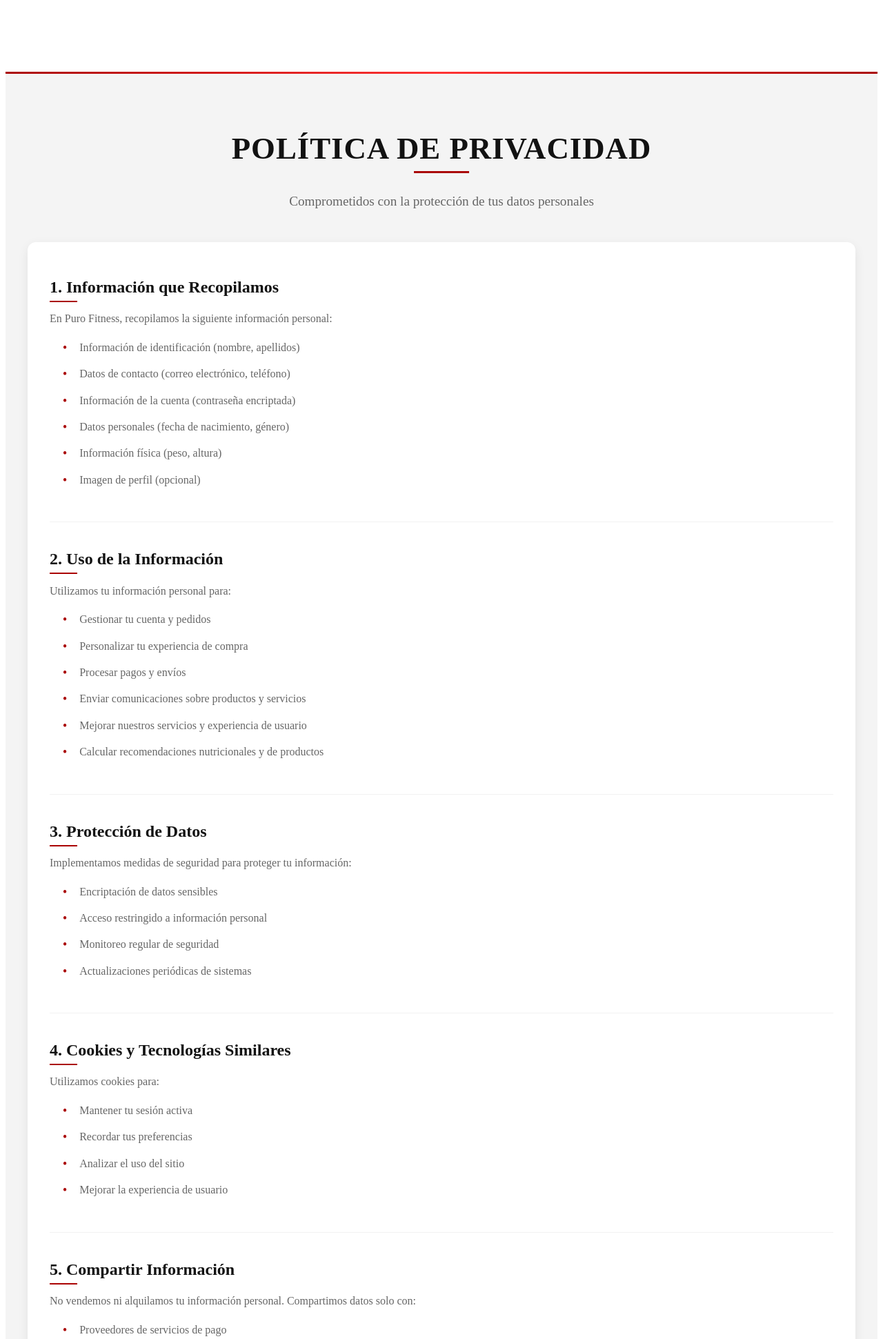
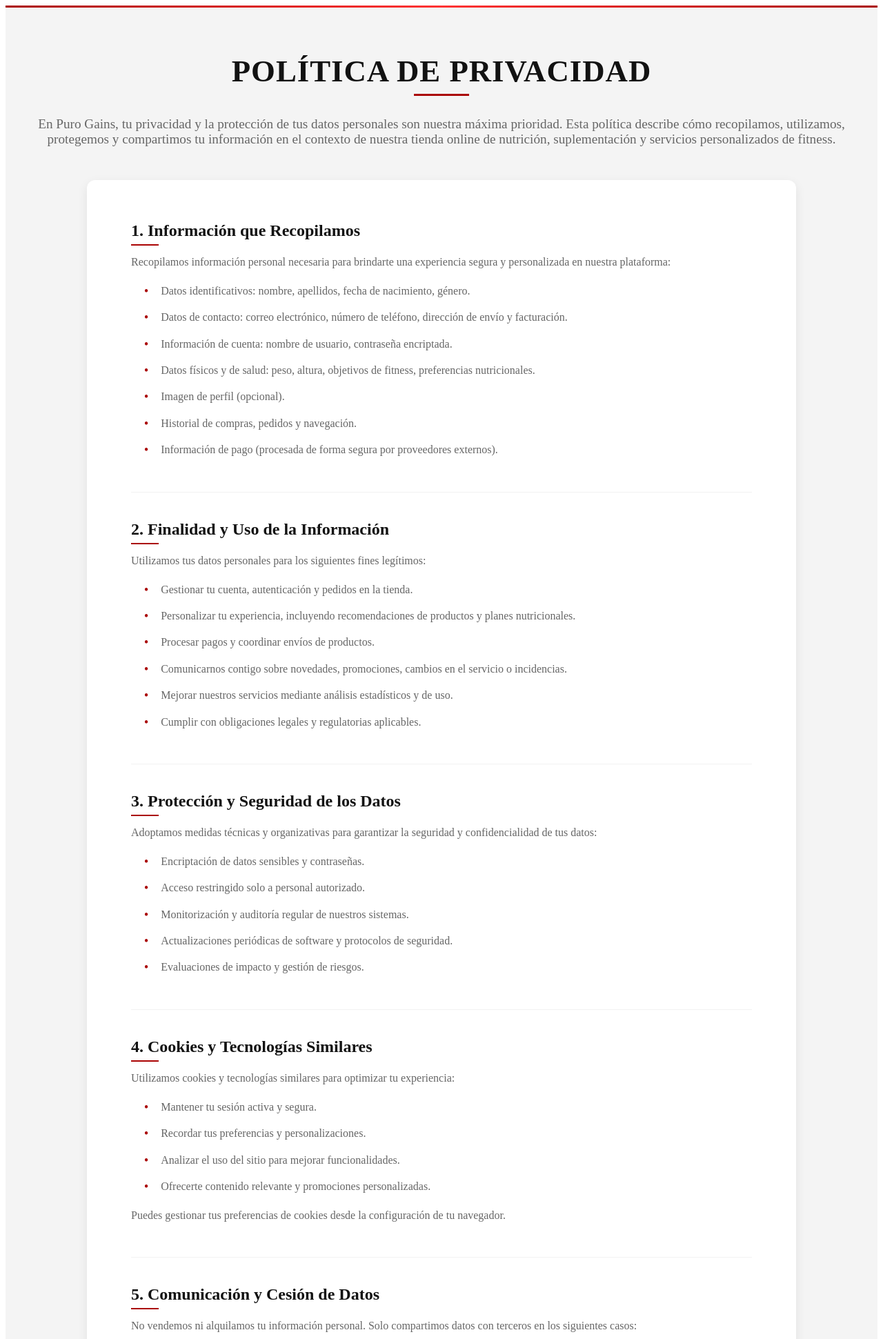
Before and after one commit to diegocardonahernandez/TFG, a PHP site: page /paymentConfirmation/privacy.php in a window 1280 px wide. Shown: the top 1941 px of the page at 69% size. Run offline with PHP 8.4, Linux system fonts and the light colour scheme.

Commit message:
New privacy politics

```diff
--- a/View/privacy.php
+++ b/View/privacy.php
@@ -4,7 +4,10 @@
         <div class="privacy-header">
             <div class="privacy-title-container">
                 <h1 class="privacy-title">Política de Privacidad</h1>
-                <p class="privacy-subtitle">Comprometidos con la protección de tus datos personales</p>
+                <p class="privacy-subtitle">En Puro Gains, tu privacidad y la protección de tus datos personales son
+                    nuestra máxima prioridad. Esta política describe cómo recopilamos, utilizamos, protegemos y
+                    compartimos tu información en el contexto de nuestra tienda online de nutrición, suplementación y
+                    servicios personalizados de fitness.</p>
             </div>
         </div>
 
@@ -13,42 +16,50 @@
                 <div class="privacy-section-block">
                     <h2 class="privacy-section-title">1. Información que Recopilamos</h2>
                     <div class="privacy-section-content">
-                        <p>En Puro Fitness, recopilamos la siguiente información personal:</p>
+                        <p>Recopilamos información personal necesaria para brindarte una experiencia segura y
+                            personalizada en nuestra plataforma:</p>
                         <ul class="privacy-list">
-                            <li>Información de identificación (nombre, apellidos)</li>
-                            <li>Datos de contacto (correo electrónico, teléfono)</li>
-                            <li>Información de la cuenta (contraseña encriptada)</li>
-                            <li>Datos personales (fecha de nacimiento, género)</li>
-                            <li>Información física (peso, altura)</li>
-                            <li>Imagen de perfil (opcional)</li>
+                            <li>Datos identificativos: nombre, apellidos, fecha de nacimiento, género.</li>
+                            <li>Datos de contacto: correo electrónico, número de teléfono, dirección de envío y
+                                facturación.</li>
+                            <li>Información de cuenta: nombre de usuario, contraseña encriptada.</li>
+                            <li>Datos físicos y de salud: peso, altura, objetivos de fitness, preferencias
+                                nutricionales.</li>
+                            <li>Imagen de perfil (opcional).</li>
+                            <li>Historial de compras, pedidos y navegación.</li>
+                            <li>Información de pago (procesada de forma segura por proveedores externos).</li>
                         </ul>
                     </div>
                 </div>
 
                 <div class="privacy-section-block">
-                    <h2 class="privacy-section-title">2. Uso de la Información</h2>
+                    <h2 class="privacy-section-title">2. Finalidad y Uso de la Información</h2>
                     <div class="privacy-section-content">
-                        <p>Utilizamos tu información personal para:</p>
+                        <p>Utilizamos tus datos personales para los siguientes fines legítimos:</p>
                         <ul class="privacy-list">
-                            <li>Gestionar tu cuenta y pedidos</li>
-                            <li>Personalizar tu experiencia de compra</li>
-                            <li>Procesar pagos y envíos</li>
-                            <li>Enviar comunicaciones sobre productos y servicios</li>
-                            <li>Mejorar nuestros servicios y experiencia de usuario</li>
-                            <li>Calcular recomendaciones nutricionales y de productos</li>
+                            <li>Gestionar tu cuenta, autenticación y pedidos en la tienda.</li>
+                            <li>Personalizar tu experiencia, incluyendo recomendaciones de productos y planes
+                                nutricionales.</li>
+                            <li>Procesar pagos y coordinar envíos de productos.</li>
+                            <li>Comunicarnos contigo sobre novedades, promociones, cambios en el servicio o incidencias.
+                            </li>
+                            <li>Mejorar nuestros servicios mediante análisis estadísticos y de uso.</li>
+                            <li>Cumplir con obligaciones legales y regulatorias aplicables.</li>
                         </ul>
                     </div>
                 </div>
 
                 <div class="privacy-section-block">
-                    <h2 class="privacy-section-title">3. Protección de Datos</h2>
+                    <h2 class="privacy-section-title">3. Protección y Seguridad de los Datos</h2>
                     <div class="privacy-section-content">
-                        <p>Implementamos medidas de seguridad para proteger tu información:</p>
+                        <p>Adoptamos medidas técnicas y organizativas para garantizar la seguridad y confidencialidad de
+                            tus datos:</p>
                         <ul class="privacy-list">
-                            <li>Encriptación de datos sensibles</li>
-                            <li>Acceso restringido a información personal</li>
-                            <li>Monitoreo regular de seguridad</li>
-                            <li>Actualizaciones periódicas de sistemas</li>
+                            <li>Encriptación de datos sensibles y contraseñas.</li>
+                            <li>Acceso restringido solo a personal autorizado.</li>
+                            <li>Monitorización y auditoría regular de nuestros sistemas.</li>
+                            <li>Actualizaciones periódicas de software y protocolos de seguridad.</li>
+                            <li>Evaluaciones de impacto y gestión de riesgos.</li>
                         </ul>
                     </div>
                 </div>
@@ -56,51 +67,72 @@
                 <div class="privacy-section-block">
                     <h2 class="privacy-section-title">4. Cookies y Tecnologías Similares</h2>
                     <div class="privacy-section-content">
-                        <p>Utilizamos cookies para:</p>
+                        <p>Utilizamos cookies y tecnologías similares para optimizar tu experiencia:</p>
                         <ul class="privacy-list">
-                            <li>Mantener tu sesión activa</li>
-                            <li>Recordar tus preferencias</li>
-                            <li>Analizar el uso del sitio</li>
-                            <li>Mejorar la experiencia de usuario</li>
+                            <li>Mantener tu sesión activa y segura.</li>
+                            <li>Recordar tus preferencias y personalizaciones.</li>
+                            <li>Analizar el uso del sitio para mejorar funcionalidades.</li>
+                            <li>Ofrecerte contenido relevante y promociones personalizadas.</li>
                         </ul>
+                        <p>Puedes gestionar tus preferencias de cookies desde la configuración de tu navegador.</p>
                     </div>
                 </div>
 
                 <div class="privacy-section-block">
-                    <h2 class="privacy-section-title">5. Compartir Información</h2>
+                    <h2 class="privacy-section-title">5. Comunicación y Cesión de Datos</h2>
                     <div class="privacy-section-content">
-                        <p>No vendemos ni alquilamos tu información personal. Compartimos datos solo con:</p>
+                        <p>No vendemos ni alquilamos tu información personal. Solo compartimos datos con terceros en los
+                            siguientes casos:</p>
                         <ul class="privacy-list">
-                            <li>Proveedores de servicios de pago</li>
-                            <li>Servicios de envío y logística</li>
-                            <li>Servicios de análisis web</li>
-                            <li>Cuando es requerido por ley</li>
+                            <li>Proveedores de servicios de pago y plataformas de procesamiento.</li>
+                            <li>Empresas de logística y transporte para la entrega de pedidos.</li>
+                            <li>Servicios de análisis web y marketing digital.</li>
+                            <li>Autoridades públicas cuando sea requerido por ley o para la defensa de derechos legales.
+                            </li>
                         </ul>
+                        <p>Todos los terceros están obligados contractualmente a proteger tus datos conforme a la
+                            normativa vigente.</p>
                     </div>
                 </div>
 
                 <div class="privacy-section-block">
-                    <h2 class="privacy-section-title">6. Tus Derechos</h2>
+                    <h2 class="privacy-section-title">6. Derechos de los Usuarios</h2>
                     <div class="privacy-section-content">
-                        <p>Tienes derecho a:</p>
+                        <p>Como usuario, puedes ejercer los siguientes derechos sobre tus datos personales:</p>
                         <ul class="privacy-list">
-                            <li>Acceder a tus datos personales</li>
-                            <li>Rectificar información incorrecta</li>
-                            <li>Solicitar la eliminación de datos</li>
-                            <li>Oponerte al procesamiento de datos</li>
-                            <li>Retirar tu consentimiento</li>
+                            <li>Acceso: conocer qué datos tuyos tratamos.</li>
+                            <li>Rectificación: corregir datos inexactos o incompletos.</li>
+                            <li>Supresión: solicitar la eliminación de tus datos cuando ya no sean necesarios.</li>
+                            <li>Oposición: oponerte al tratamiento de tus datos en determinadas circunstancias.</li>
+                            <li>Limitación: restringir el uso de tus datos en ciertos casos.</li>
+                            <li>Portabilidad: recibir tus datos en un formato estructurado y transferirlos a otro
+                                responsable.</li>
+                            <li>Retirar tu consentimiento en cualquier momento.</li>
                         </ul>
+                        <p>Para ejercer estos derechos, contáctanos a través de los medios indicados abajo, adjuntando
+                            copia de tu documento identificativo.</p>
                     </div>
                 </div>
 
                 <div class="privacy-section-block">
-                    <h2 class="privacy-section-title">7. Contacto</h2>
+                    <h2 class="privacy-section-title">7. Conservación de los Datos</h2>
                     <div class="privacy-section-content">
-                        <p>Para cualquier consulta sobre privacidad, contáctanos en:</p>
+                        <p>Conservamos tus datos personales solo durante el tiempo necesario para cumplir con las
+                            finalidades descritas, o según lo exija la ley. Posteriormente, los datos serán eliminados o
+                            anonimizados de forma segura.</p>
+                    </div>
+                </div>
+
+                <div class="privacy-section-block">
+                    <h2 class="privacy-section-title">8. Contacto y Consultas</h2>
+                    <div class="privacy-section-content">
+                        <p>Si tienes dudas, sugerencias o deseas ejercer tus derechos, puedes contactarnos en:</p>
                         <div class="privacy-contact-info">
                             <p><i class="fas fa-envelope"></i> purogainscompany@gmail.com</p>
                             <p><i class="fas fa-phone"></i> +34 686 626 656</p>
                         </div>
+                        <p>Responderemos a tu solicitud en el menor tiempo posible y siempre conforme a la normativa de
+                            protección de datos aplicable.</p>
                     </div>
                 </div>
             </div>
--- a/public/css/privacyStyle.css
+++ b/public/css/privacyStyle.css
@@ -43,10 +43,9 @@
 /* Estilos principales - Scoped to privacy page */
 .privacy-section {
   min-height: calc(100vh - 150px);
-  padding: 3rem 0;
+  padding: 2rem 0 3rem 0;
   background-color: var(--puro-light-gray);
   position: relative;
-  margin-top: 104px; /* Ajuste para el header fijo */
 }
 
 .privacy-section::before {
@@ -117,8 +116,11 @@
   background-color: var(--puro-white);
   border-radius: 12px;
   box-shadow: 0 5px 15px rgba(0, 0, 0, 0.08);
-  padding: 2rem;
+  padding: 2.5rem 4rem;
   margin-bottom: 2rem;
+  max-width: 900px;
+  margin-left: auto;
+  margin-right: auto;
 }
 
 /* Bloques de sección */
```
